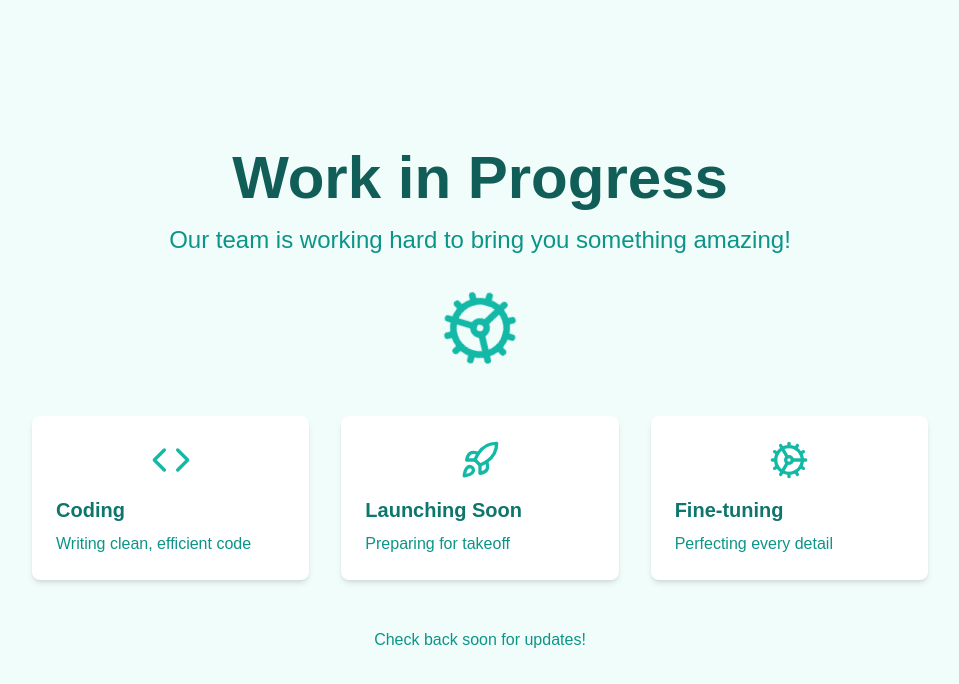
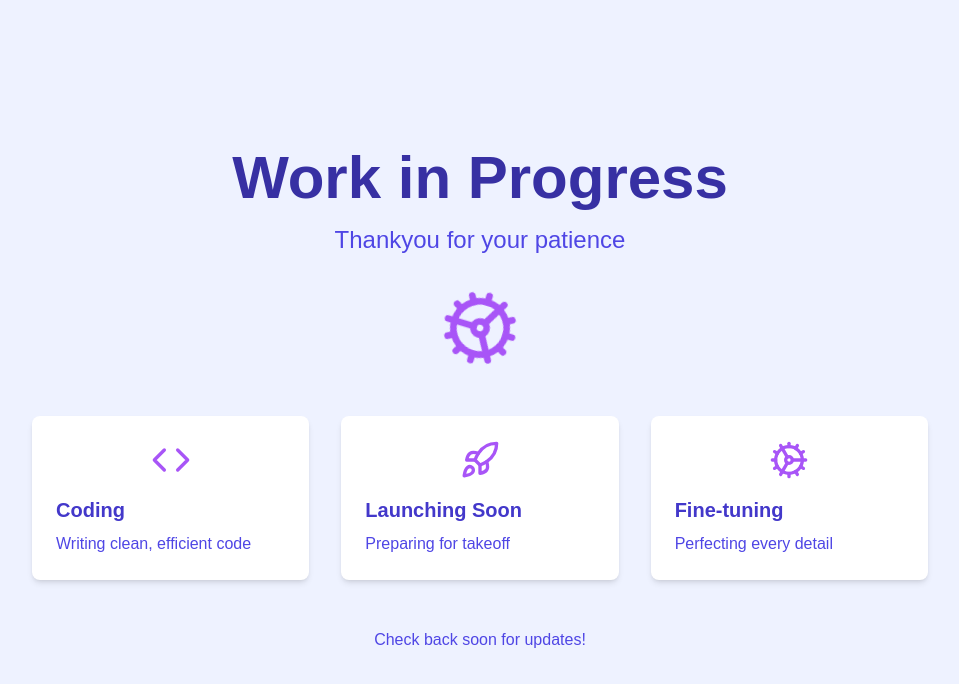
Before and after one commit to SarthakVitmal/connectify, a Next.js app: page /workinprogress in a window 1280 px wide. Shown: the top 684 px of the page, without its empty margins (160-1119 px from the left). Built offline with nearby package versions, Linux system fonts and the light colour scheme.

Commit message:
Update WorkInProgress page styling and modify Learn More button link

```diff
--- a/src/app/page.tsx
+++ b/src/app/page.tsx
@@ -94,8 +94,8 @@ export default function LandingPage() {
               <Button asChild size="lg" className="bg-indigo-500 text-white hover:bg-indigo-600">
                 <Link href="/signup">Sign Up Now</Link>
               </Button>
-              <Button asChild size="lg" variant="outline" className="bg-white text-indigo-600 hover:bg-indigo-50">
-                <Link href="/features">Learn More</Link>
+              <Button onClick={() => '/workinprogress'} asChild size="lg" variant="outline" className="bg-white text-indigo-600 hover:bg-indigo-50">
+                <Link href="/workinprogress">Learn More</Link>
               </Button>
             </div>
           </div>
--- a/src/app/workinprogress/page.tsx
+++ b/src/app/workinprogress/page.tsx
@@ -5,18 +5,18 @@ import { Cog, Code, Rocket } from 'lucide-react'
 
 export default function WorkInProgress() {
   return (
-    <div className="min-h-screen bg-teal-50 flex flex-col justify-center items-center p-4">
+    <div className="min-h-screen bg-indigo-50 flex flex-col justify-center items-center p-4">
       <motion.div
         initial={{ opacity: 0, y: -20 }}
         animate={{ opacity: 1, y: 0 }}
         transition={{ duration: 0.8 }}
         className="text-center"
       >
-        <h1 className="text-4xl md:text-6xl font-bold text-teal-800 mb-4">
+        <h1 className="text-4xl md:text-6xl font-bold text-indigo-800 mb-4">
           Work in Progress
         </h1>
-        <p className="text-xl md:text-2xl text-teal-600 mb-8">
-          Our team is working hard to bring you something amazing!
+        <p className="text-xl md:text-2xl text-indigo-600 mb-8">
+         Thankyou for your patience
         </p>
       </motion.div>
 
@@ -24,7 +24,7 @@ export default function WorkInProgress() {
         <motion.div
           animate={{ rotate: 360 }}
           transition={{ duration: 10, repeat: Infinity, ease: "linear" }}
-          className="text-teal-500"
+          className="text-purple-500"
         >
           <Cog size={80} />
         </motion.div>
@@ -43,11 +43,11 @@ export default function WorkInProgress() {
             transition={{ duration: 0.5, delay: index * 0.2 }}
             className="bg-white p-6 rounded-lg shadow-md"
           >
-            <div className="flex justify-center mb-4 text-teal-500">
+            <div className="flex justify-center mb-4 text-purple-500">
               <item.icon size={40} />
             </div>
-            <h2 className="text-xl font-semibold text-teal-700 mb-2">{item.title}</h2>
-            <p className="text-teal-600">{item.description}</p>
+            <h2 className="text-xl font-semibold text-indigo-700 mb-2">{item.title}</h2>
+            <p className="text-indigo-600">{item.description}</p>
           </motion.div>
         ))}
       </div>
@@ -56,7 +56,7 @@ export default function WorkInProgress() {
         initial={{ opacity: 0 }}
         animate={{ opacity: 1 }}
         transition={{ duration: 1, delay: 1 }}
-        className="mt-12 text-teal-600"
+        className="mt-12 text-indigo-600"
       >
         <p>Check back soon for updates!</p>
       </motion.div>
```
